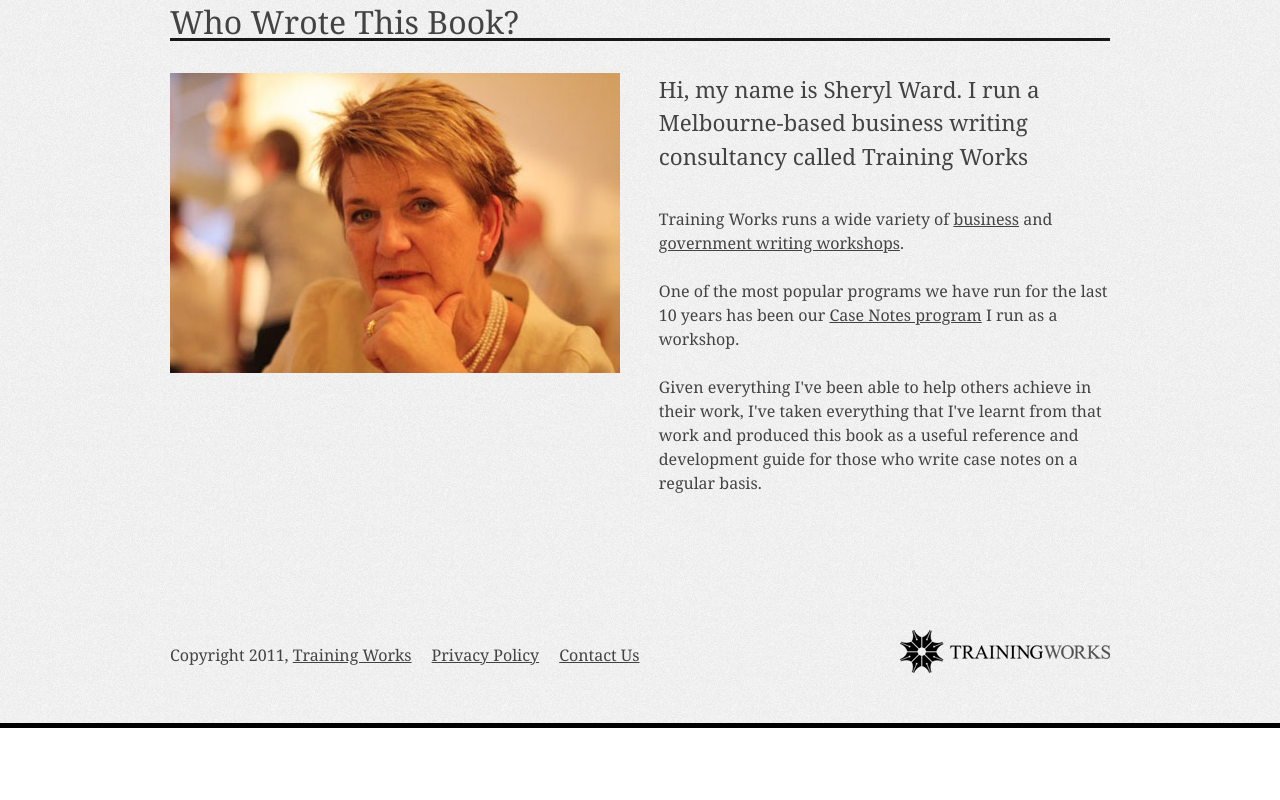
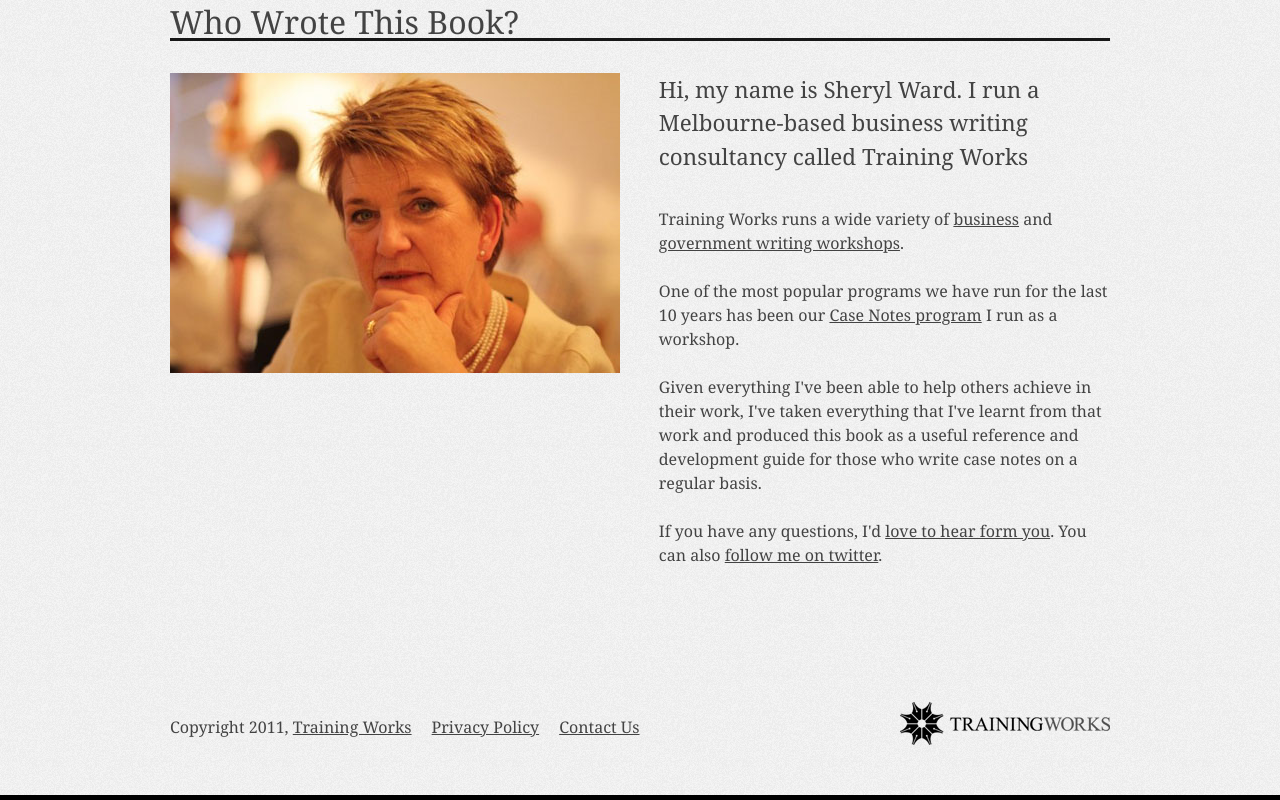
Before and after one commit to ptagell/Writing-Case-Notes, a plain HTML site: page index.html in a window 1280 px wide. Shown: the part 2256-3056 px from the top of the page. Before the commit the page ends 2984 px from the top, so only its background shows below. Drawn offline with Linux system fonts and the light colour scheme.

Commit message:
Added contact details

```diff
--- a/index.html
+++ b/index.html
@@ -148,6 +148,7 @@
         <p>Training Works runs a wide variety of <a href="http://www.trainingworks.com.au/business-writing-workshops/" title="Business Writing Workshops">business</a> and <a href="http://www.trainingworks.com.au/government-writing-workshops/" title="Government Writing Workshops">government writing workshops</a>.</p>
         <p>One of the most popular programs we have run for the last 10 years has been our <a href="http://www.trainingworks.com.au/case-notes-for-health-professi/" title="Case Notes for Health Professionals - Business and Government Writing Workshops">Case Notes program</a> I run as a workshop.</p>
         <p> Given everything I've been able to help others achieve in their work, I've taken everything that I've learnt from that work and produced this book as a useful reference and development guide for those who write case notes on a regular basis.</p>
+        <p>If you have any questions, I'd <a href="http://www.trainingworks.com.au/get-in-contact/" title="Get in contact - Business and Government Writing Workshops">love to hear form you</a>. You can also <a href="http://www.twitter.com/trainingworks" title="Training Works on twitter">follow me on twitter</a>. </p>
       </div>
     </section>
   </section>
```
